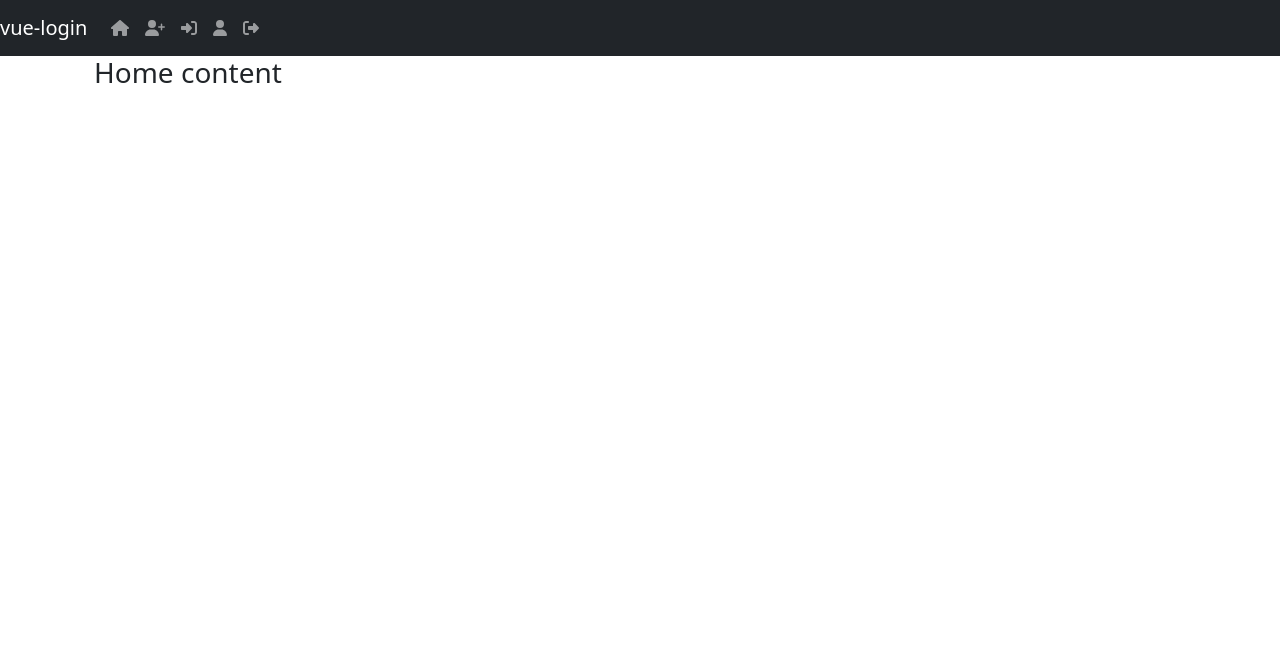
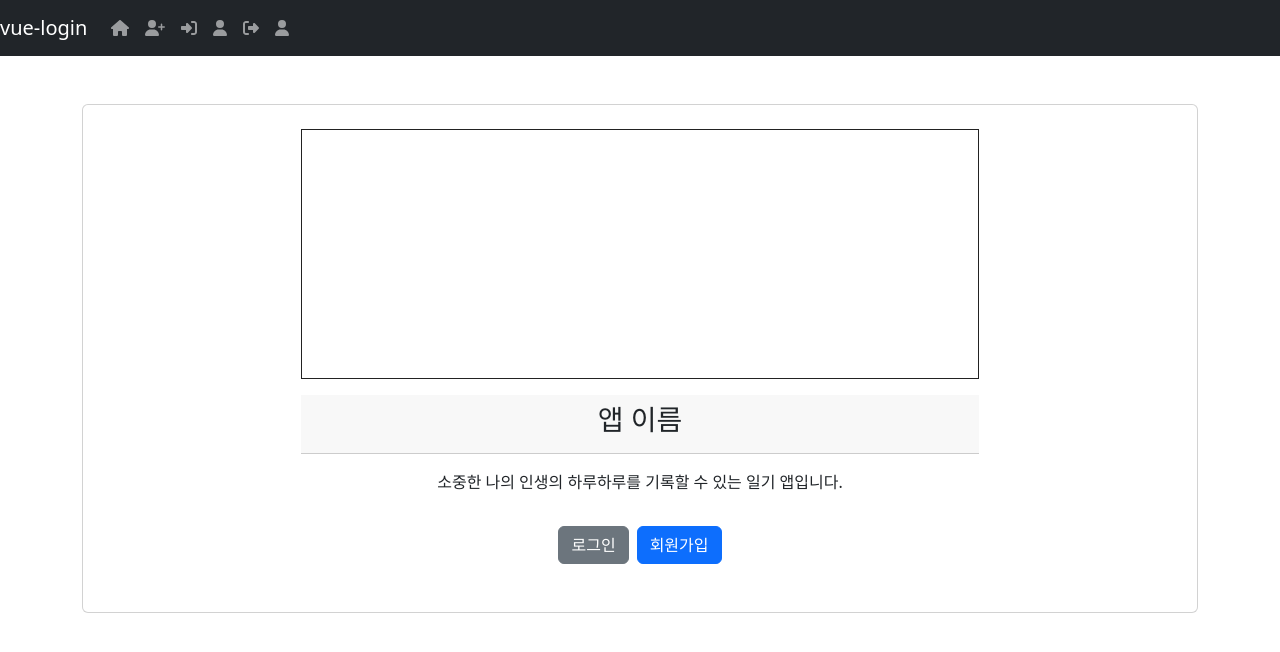
Before and after one commit to Fun-finder/colabo_1_front, a Vue app: page / in a window 1280 px wide. Shown: the top 652 px of the page. Built offline with nearby package versions, Linux system fonts and the light colour scheme.

Commit message:
20240410

```diff
--- a/src/App.vue
+++ b/src/App.vue
@@ -34,11 +34,16 @@
             <font-awesome-icon icon="sign-out-alt">LogOut</font-awesome-icon>
           </a>
         </li>
+        <li class="nav-item">
+          <RouterLink to="/main" class="nav-link">
+            <font-awesome-icon icon="user">메인페이지</font-awesome-icon>
+          </RouterLink>
+        </li>
       </div>
     </nav>
-    <div class="container">
+    <main class="container">
       <router-view/>
-    </div>
+    </main>
   </div>
 </template>
 
--- a/src/components/Home.vue
+++ b/src/components/Home.vue
@@ -1,8 +1,23 @@
 <template>
-    <div class="container">
-        <header class="jumbotron">
-            <h3>Home content</h3>
-        </header>
+    <div class="container mt-5 card">
+        <div class="col-xl-8 mx-auto text-center p-4">
+            <div class="test-img mb-3 mx-auto">
+            </div>
+            <header class="card-header">
+                <h3>앱 이름</h3>
+            </header>
+            <p class="card-body">
+                {{ content }}
+            </p>
+            <footer class="pb-4">
+                <div class="btn btn-secondary mr-1">
+                    <RouterLink to="/login" class="nav-link">
+                        로그인
+                    </RouterLink>
+                </div>
+                <div class="btn btn-primary ml-1">회원가입</div>
+            </footer>
+        </div>
     </div>
 </template>
 <script>
@@ -10,7 +25,7 @@
         name: "Home",
         data() {
             return {
-                content: ""
+                content: "소중한 나의 인생의 하루하루를 기록할 수 있는 일기 앱입니다."
             }
         },
         mounted(){
@@ -18,3 +33,19 @@
         }
     }
 </script>
+<style>
+
+.test-img {
+    border: 1px solid #222;
+    height: 250px;
+}
+.mr-1 {
+    margin-right: 0.25rem;
+}
+.ml-1 {
+    margin-left: 0.25rem;
+}
+div{
+    /* border: 1px solid orange; */
+}
+</style>
--- a/src/components/Login.vue
+++ b/src/components/Login.vue
@@ -1,5 +1,7 @@
 <template>
-    <div class="col-md-12">
+    <div class="mx-auto mt-5 col-xl-8">
+        <div class="card">
+            <div class="card-body">
                 <img
                     id="profile-img"
                     src="//ssl.gstatic.com/accounts/ui/avatar_2x.png"
@@ -7,7 +9,7 @@
                 />
                 <Form name="form" @submit.prevent="handleLogin" :validation-scheme="scheme">
                     <div class="form-group">
-                <label for="username">Username</label>
+                        <label for="username">아이디</label>
                         <Field
                             type="text"
                             class="form-control"
@@ -21,7 +23,7 @@
                         />
                     </div>
                     <div class="form-group">
-                <label for="password">Password</label>
+                        <label for="password">비밀번호</label>
                         <Field
                             type="password"
                             class="form-control"
@@ -34,7 +36,7 @@
                             name="username"
                         />
                     </div>
-            <div class="form-group">
+                    <div class="form-group py-3">
                         <button class="btn btn-primary btn-block" :disabled="loading">
                             <span class="spinner-border spinner-border-sm" v-show="loading"></span>
                             <span>Login</span>
@@ -44,6 +46,8 @@
                         <div class="alert alert-danger" role="alert" v-if="message">{{ message }}</div>
                     </div>
                 </Form>
+            </div>
+        </div>
     </div>
 </template>
 
--- /dev/null
+++ b/src/components/Main.vue
@@ -0,0 +1,37 @@
+<template>
+    <div class="container">
+        <div class="row content-height" >
+            <div class="d-none left-list col-xl-3">
+            </div>
+            <div class="col-xl-9 right-content">
+
+            </div>
+        </div>
+    </div>
+</template>
+<script>
+    export default {
+        name: "Main",
+        data() {
+            return {
+                content: "",
+                itemList: []
+            }
+        },
+        mounted(){
+
+        }
+    }
+</script>
+<style scoped>
+.left-list {
+    border : 1px solid orange;
+}
+.right-content {
+    border : 1px solid green;
+}
+.content-height {
+    height: 80vh;
+}
+
+</style>
--- a/src/router/index.js
+++ b/src/router/index.js
@@ -3,12 +3,14 @@ import Home from '../components/Home.vue';
 import Login from '../components/Login.vue';
 import Register from '../components/Register.vue';
 import Profile from '../components/Profile.vue';
+import Main from '../components/Main.vue';
 
 const routes = [
     { path: '/', component : Home },
     { path: '/login', component : Login },
     { path: '/register', component : Register },
-    { path: '/profile', component : Profile }
+    { path: '/profile', component : Profile },
+    { path: '/main', component : Main },
 ]
 
 const router = createRouter({
```
Also changed, not shown: coding_note/20240410.md (+12 -0 lines), src/components/Article.vue (added, +7 -0 lines). Lines whose indentation alone changed are shown as unchanged.
